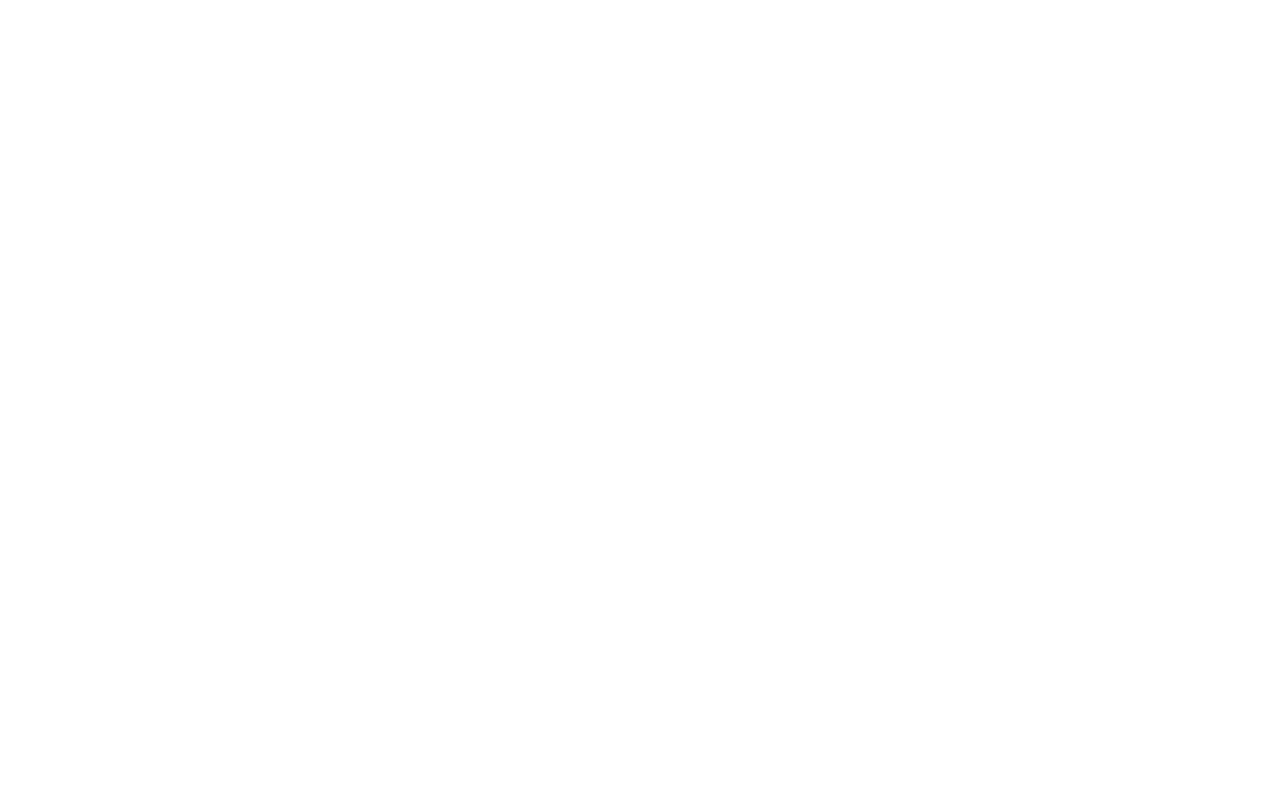
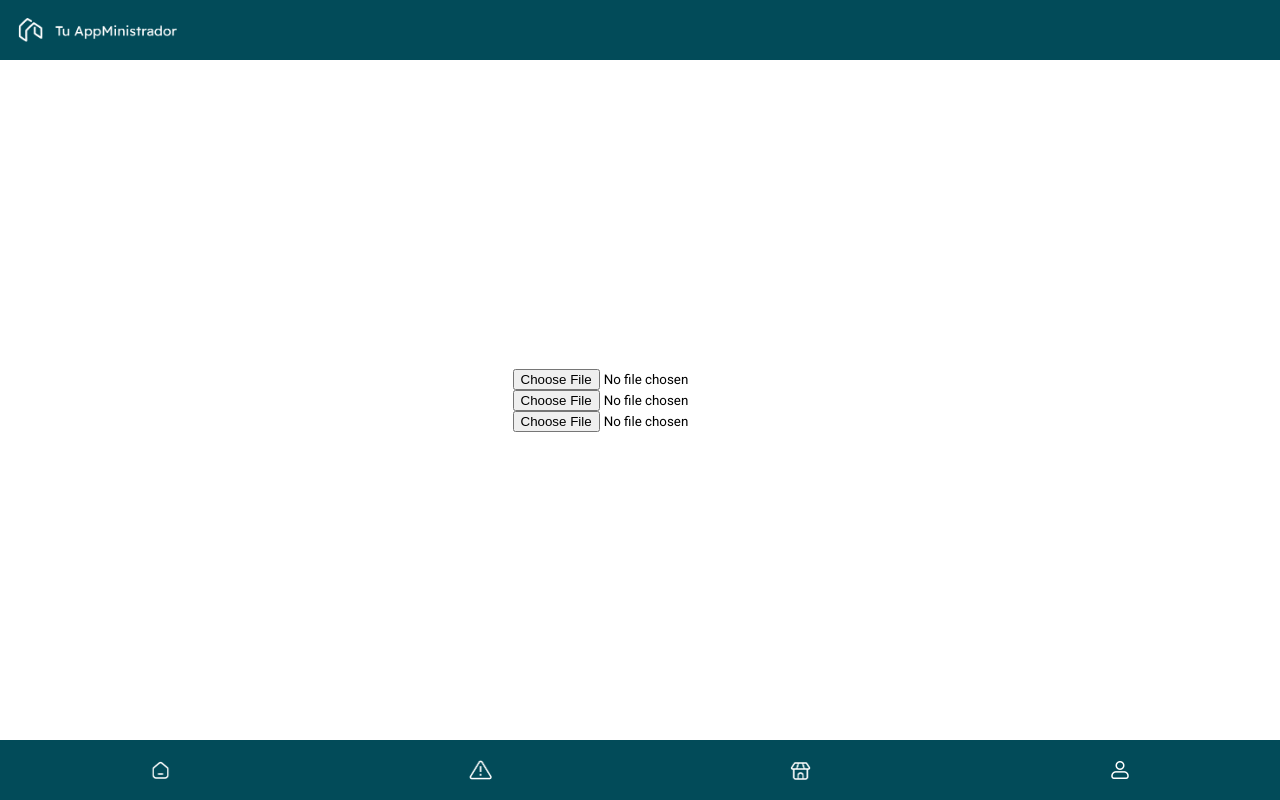
Before and after one commit to nuinn/appministrador_client, a React (Vite) app: page /testpagemarc in a window 1280 px wide. Before the commit this address had no page. Built offline with nearby package versions, Linux system fonts and the light colour scheme.

Commit message:
added file upload

```diff
--- a/src/AppRouter.jsx
+++ b/src/AppRouter.jsx
@@ -2,6 +2,7 @@
 import App from './App'
 import Search from './pages/Search/Search.jsx'
 import ReportIncident from './pages/ReportIncident/ReportIncident.jsx'
+import MarcTestPage from './pages/MarcTestPage/MarcTestPage.jsx'
 
 function AppRouter() {
   return useRoutes([
@@ -20,6 +21,10 @@
     {
       element: <ReportIncident />,
       path: '/reportarincidencia'
+    },
+    {
+      element: <MarcTestPage />,
+      path: '/testpagemarc'
     }
   ])
 }
--- /dev/null
+++ b/src/pages/MarcTestPage/MarcTestPage.jsx
@@ -0,0 +1,28 @@
+import styled from 'styled-components'
+import Header from "../../components/Header/Header"
+import Footer from "../../components/Footer/Footer"
+
+const StyledContainer = styled.div`
+  display: flex;
+  flex-direction: column;
+  justify-content: center;
+  align-items: center;
+  width: 100vw;
+  height: 85vh;
+`
+
+function MarcTestPage() {
+  return (
+    <>
+      <Header />
+        <StyledContainer>
+          <input type="file"></input>
+          <input type="file" accept="video/*;capture=camcorder"></input>
+          <input type="file" accept="audio/*;capture=microphone"></input>
+        </StyledContainer>
+      <Footer />
+    </>
+  )
+}
+
+export default MarcTestPage
```
